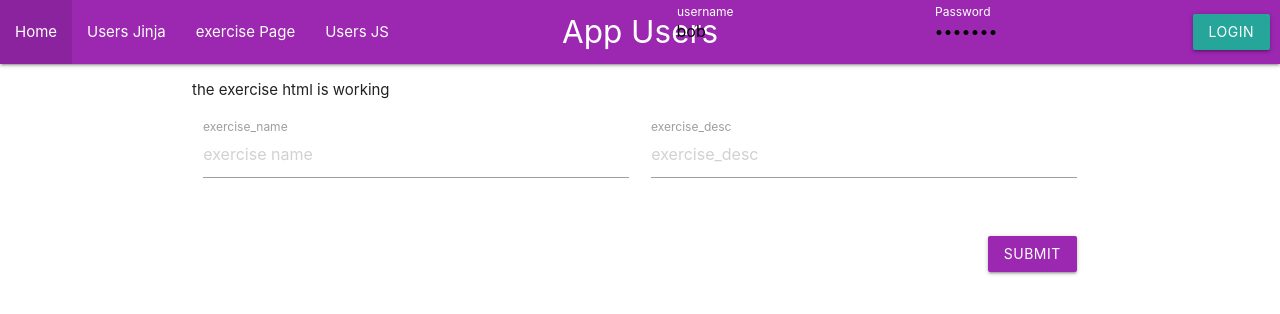
After one commit to Tyrell-Lewis/Internal-Server-Error-1, a Flask app: page /exercises in a window 1280 px wide. The commit adds this page. Shown: the top 314 px of the page. Run offline with Flask 3, Linux system fonts and the light colour scheme; data that the repository does not hold is empty.

Commit message:
changed from workout to exercise for continuity

```diff
--- a/App/controllers/__init__.py
+++ b/App/controllers/__init__.py
@@ -1,3 +1,3 @@
 from .user import *
 from .auth import *
-from .workout import *
+from .exercise import *
--- /dev/null
+++ b/App/controllers/exercise.py
@@ -0,0 +1,24 @@
+from App.models import exercise
+from App.database import db
+from flask import request, jsonify
+
+import requests
+
+
+
+def get_all_exercises():
+    return exercise.query.all()
+
+def create_exercise(name, description):
+    new_exercise= exercise(name=name, description=description)
+    db.session.add(new_exercise)
+    db.session.commit()
+    return new_exercise
+
+def get_all_exercises_api():
+    url = 'https://wger.de/api/v2/exercise/'
+    response = requests.get(url)
+    if response.status_code == 200:
+        return response.json().get('results', [])
+    else:
+        return None
--- a/App/models/__init__.py
+++ b/App/models/__init__.py
@@ -1,2 +1,2 @@
 from .user import *
-from .workout import*
+from .exercise import*
--- a/App/models/workout.py
+++ b/App/models/exercise.py
@@ -1,6 +1,6 @@
 from App.database import db
 
-class Workout(db.Model):
+class exercise(db.Model):
     id = db.Column(db.Integer, primary_key=True)
     name = db.Column(db.String(120), nullable=False)
     description = db.Column(db.String(5000), nullable=False)
@@ -10,4 +10,4 @@ class Workout(db.Model):
         self.description = description
 
     def __repr__(self):
-        return ("Workout: {{self.name}}")
+        return ("exercise: {{self.name}}")
--- /dev/null
+++ b/App/templates/exercises.html
@@ -0,0 +1,46 @@
+{% extends "layout.html" %}
+{% block title %}App Users{% endblock %}
+{% block page %}App Users{% endblock %}
+
+{{ super() }}
+
+{% block content %}
+    <p> the exercise html is working</p>
+
+    <div class="row">
+        <form class="col s12" method="POST" action="/exercises">
+
+          <div class="row">
+            <div class="input-field col s6">
+              <input placeholder="exercise name" name="exercise_name" type="text" >
+              <label for="exercise_name">exercise_name</label>
+            </div>
+            <div class="input-field col s6">
+                <input placeholder="exercise_desc" name="exercise_desc" type="text" >
+                <label for="exercise_desc">exercise_desc</label>
+              </div>
+          </div>
+
+          <div class="row">
+            <div class="input-field col s12">
+              <button class="btn waves-effect waves-light right purple" type="submit" name="action">Submit</button>
+            </div>
+          </div>
+
+        </form>
+      </div>
+
+      {%for exercise in exercises%}
+      <div class="row">
+        <div class="col s12 m6">
+          <div class="card blue-grey darken-1">
+            <div class="card-content white-text">
+              <span class="card-title">{{exercise.name}} </span>
+              <p>{{exercise.description}} </p>
+              <p>{{exercise.created}} </p>
+            </div>
+          </div>
+        </div>
+      </div>
+      {%endfor%}
+{% endblock%}
--- a/App/templates/layout.html
+++ b/App/templates/layout.html
@@ -20,7 +20,7 @@
               <ul id="nav-mobile" class="left">
                   <li><a href="/">Home</a></li>
                   <li><a href="/users">Users Jinja</a></li>
-                  <li><a href="/workouts">Workout Page</a></li>
+                  <li><a href="/exercises">exercise Page</a></li>
                   {% if is_authenticated %}
                     <li><a href="/identify">Identify</a></li>
                   {% endif %}
--- a/App/views/__init__.py
+++ b/App/views/__init__.py
@@ -3,8 +3,8 @@
 from .user import user_views
 from .index import index_views
 from .auth import auth_views
-from .workout import workout_views
+from .exercise import exercise_views
 
 
-views = [user_views, index_views, auth_views, workout_views]
+views = [user_views, index_views, auth_views, exercise_views]
 # blueprints must be added to this list
--- /dev/null
+++ b/App/views/exercise.py
@@ -0,0 +1,20 @@
+from flask import Blueprint, render_template, jsonify, request, send_from_directory, flash, redirect, url_for
+from flask_jwt_extended import jwt_required, current_user as jwt_current_user
+
+from.index import index_views
+
+from App.controllers import (get_all_exercises, create_exercise, get_all_exercises_api)
+
+exercise_views = Blueprint('exercise_views', __name__, template_folder='../templates')
+
+@exercise_views.route('/exercises', methods=['GET'])
+def get_exercise_page():
+    #exercises = get_all_exercises()
+    exercises = get_all_exercises_api()
+
+    return render_template('exercises.html', exercises=exercises)
+
+@exercise_views.route('/exercises', methods=['POST'])
+def create_exercise_action():
+    create_exercise(request.form.get('exercise_name'), request.form.get('exercise_desc') )
+    return redirect (url_for('exercise_views.get_exercise_page'))
--- a/requirements.txt
+++ b/requirements.txt
@@ -16,3 +16,4 @@ Flask-Migrate==3.1.0
 Werkzeug==2.2.3
 gevent==22.10.2
 mysqlclient==2.1.1
+requests==2.26.0
```
Also changed, not shown: App/controllers/workout.py (deleted, +0 -11 lines), App/templates/workouts.html (deleted, +0 -36 lines), App/views/workout.py (deleted, +0 -18 lines).
